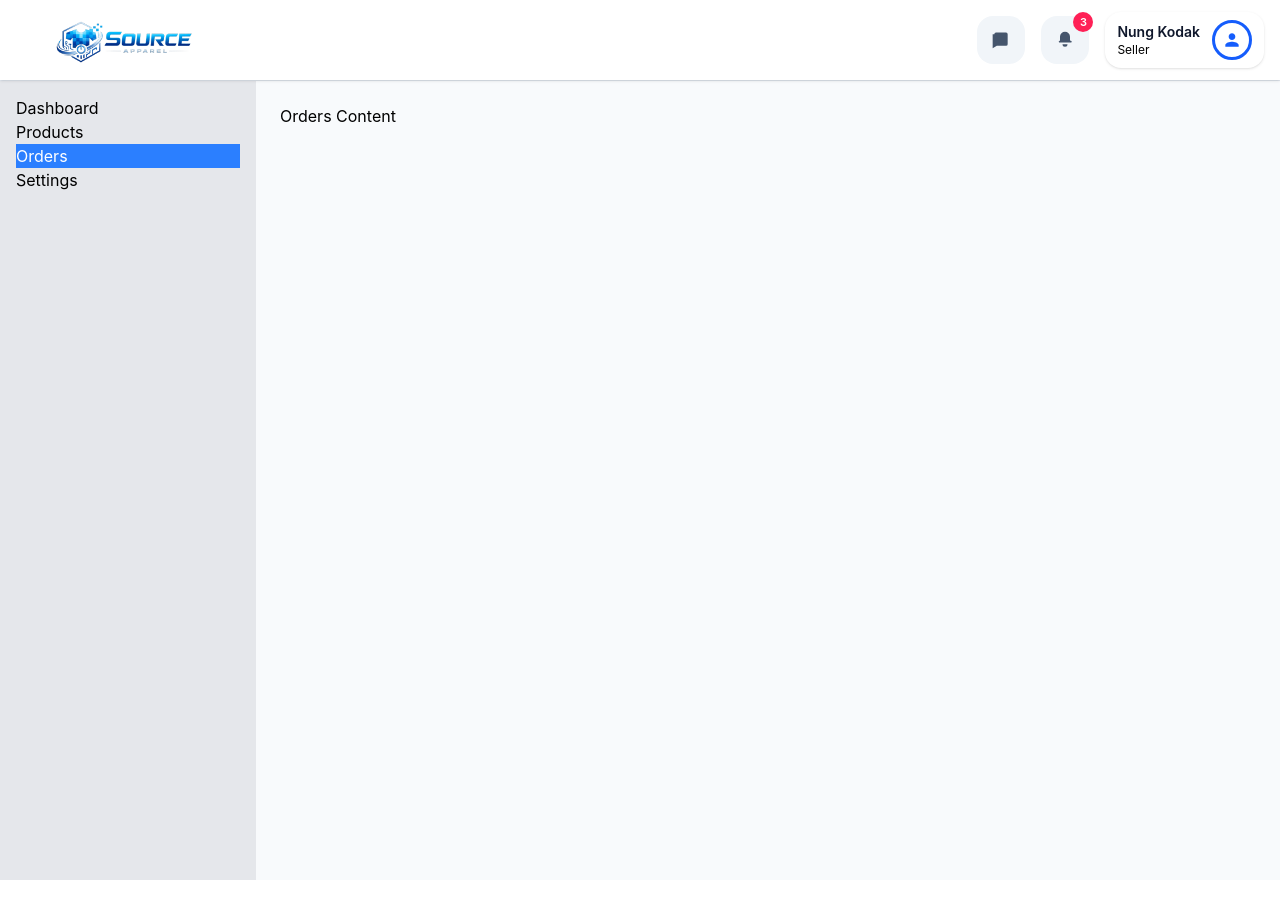
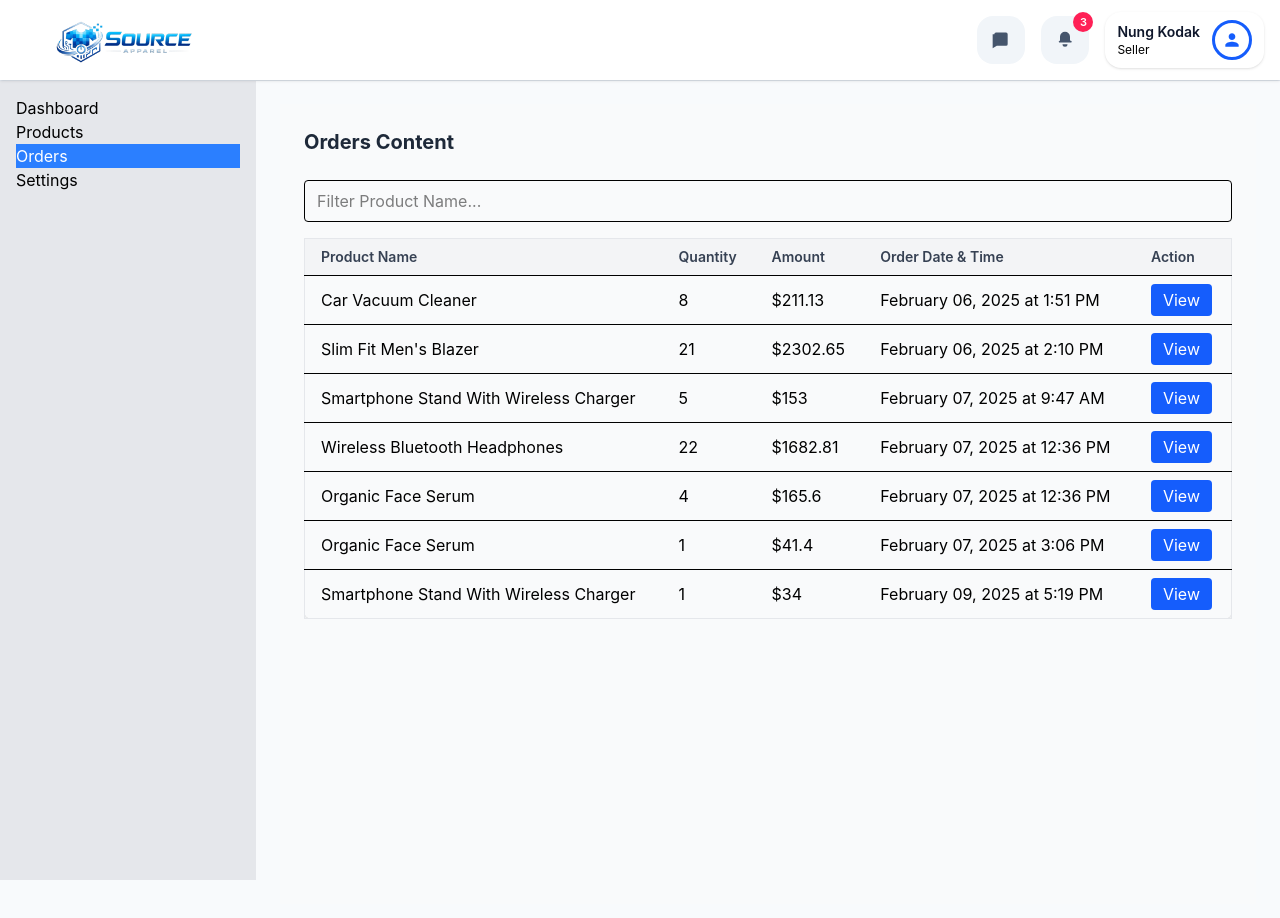
Before and after one commit to Tobikun11-Arch/e-commerce, a React (Vite) app: page / in a window 1280 px wide. Both pictures are taken after a click on the item "Orders". Shown: the top 918 px of the page. Before the commit the page ends 880 px from the top, so only its background shows below. Built offline with nearby package versions, Linux system fonts and the light colour scheme.

Commit message:
update orders feature

```diff
--- a/src/App.jsx
+++ b/src/App.jsx
@@ -2,6 +2,7 @@ import { useState } from "react"
 import Header from "./components/layout/Header"
 import Sidebar from "./components/layout/Sidebar"
 import ProductsPage from "./components/products/ProductsPage"
+import OrdersPage from "./components/orders/OrdersPage"
 
 export default function App() {
   const [activeItem, setActiveItem] = useState("Dashboard")
@@ -17,7 +18,7 @@ export default function App() {
         <main className="flex-1 p-6">
           {activeItem === "Dashboard" && <div>Dashboard Content</div>}
           {activeItem === "Products" && <ProductsPage />}
-          {activeItem === "Orders" && <div>Orders Content</div>}
+          {activeItem === "Orders" && <OrdersPage />}
           {activeItem === "Settings" && <div>Settings Content</div>}
         </main>
       </div>
--- /dev/null
+++ b/src/components/orders/OrderTable.jsx
@@ -0,0 +1,56 @@
+import React from "react";
+
+export default function OrderTable({ orders, onView, searchTerm, onSearch }) {
+  const filteredOrders = orders.filter(order =>
+    order.productName.toLowerCase().includes(searchTerm.toLowerCase())
+  );
+
+  return (
+    <div>
+      {/* Search bar */}
+      <input
+        type="text"
+        placeholder="Filter Product Name..."
+        value={searchTerm}
+        onChange={(e) => onSearch(e.target.value)}
+        className="border px-3 py-2 rounded w-full mb-4 focus:outline-none focus:ring-2 focus:ring-blue-500"
+      />
+
+      {filteredOrders.length === 0 ? (
+        <p className="text-gray-500">No matching orders found.</p>
+      ) : (
+        <div className="overflow-x-auto">
+          <table className="min-w-full border border-gray-200 rounded-lg shadow-sm">
+            <thead className="bg-gray-100">
+              <tr>
+                <th className="px-4 py-2 text-left text-sm font-semibold text-gray-700">Product Name</th>
+                <th className="px-4 py-2 text-left text-sm font-semibold text-gray-700">Quantity</th>
+                <th className="px-4 py-2 text-left text-sm font-semibold text-gray-700">Amount</th>
+                <th className="px-4 py-2 text-left text-sm font-semibold text-gray-700">Order Date & Time</th>
+                <th className="px-4 py-2 text-left text-sm font-semibold text-gray-700">Action</th>
+              </tr>
+            </thead>
+            <tbody>
+              {filteredOrders.map((order, index) => (
+                <tr key={index} className="border-t hover:bg-gray-50">
+                  <td className="px-4 py-2">{order.productName}</td>
+                  <td className="px-4 py-2">{order.quantity}</td>
+                  <td className="px-4 py-2">${order.amount}</td>
+                  <td className="px-4 py-2">{order.dateTime}</td>
+                  <td className="px-4 py-2">
+                    <button
+                      onClick={() => onView(order)}
+                      className="bg-blue-600 text-white px-3 py-1 rounded hover:bg-blue-700 transition"
+                    >
+                      View
+                    </button>
+                  </td>
+                </tr>
+              ))}
+            </tbody>
+          </table>
+        </div>
+      )}
+    </div>
+  );
+}
--- a/src/components/orders/OrdersPage.jsx
+++ b/src/components/orders/OrdersPage.jsx
@@ -1,72 +1,34 @@
-import React, { useState } from 'react';
-import OrderTable from './OrderTable';
+import React, { useState } from "react";
+import OrderTable from "./OrderTable";
 
-const OrdersPage = () => {
-  const data7Days = {
-    revenue: "₱45,200",
-    totalOrders: 124,
-    ordersList: [
-      { id: "ORD-001", product: "Wireless Earbuds", customer: "Juan Dela Cruz", total: "₱1,200", status: "Shipped" },
-      { id: "ORD-002", product: "Mechanical Keyboard", customer: "Maria Clara", total: "₱3,500", status: "Processing" },
-      { id: "ORD-003", product: "Gaming Mouse", customer: "Jose Rizal", total: "₱1,800", status: "Delivered" }
-    ]
+const dummyOrders = [
+  { productName: "Car Vacuum Cleaner", quantity: 8, amount: 211.13, dateTime: "February 06, 2025 at 1:51 PM" },
+  { productName: "Slim Fit Men's Blazer", quantity: 21, amount: 2302.65, dateTime: "February 06, 2025 at 2:10 PM" },
+  { productName: "Smartphone Stand With Wireless Charger", quantity: 5, amount: 153.0, dateTime: "February 07, 2025 at 9:47 AM" },
+  { productName: "Wireless Bluetooth Headphones", quantity: 22, amount: 1682.81, dateTime: "February 07, 2025 at 12:36 PM" },
+  { productName: "Organic Face Serum", quantity: 4, amount: 165.60, dateTime: "February 07, 2025 at 12:36 PM" },
+  { productName: "Organic Face Serum", quantity: 1, amount: 41.40, dateTime: "February 07, 2025 at 3:06 PM" },
+  { productName: "Smartphone Stand With Wireless Charger", quantity: 1, amount: 34.0, dateTime: "February 09, 2025 at 5:19 PM" },
+];
+
+export default function OrdersPage() {
+  const [searchTerm, setSearchTerm] = useState("");
+
+  const handleViewDetails = (order) => {
+    alert(`Viewing details for: ${order.productName}`);
+    console.log(order);
   };
 
-  const data30Days = {
-    revenue: "₱180,500",
-    totalOrders: 512,
-    ordersList: [
-      { id: "ORD-099", product: "Smart TV  50-inch", customer: "Andres Bonifacio", total: "₱25,000", status: "Delivered" },
-      { id: "ORD-100", product: "Laptop Stand", customer: "Emilio Aguinaldo", total: "₱850", status: "Cancelled" },
+  return (
+    <div className="min-h-screen bg-gray-50 p-6">
+      <h2 className="text-xl font-bold text-gray-800 mb-6">Orders Content</h2>
 
-    ]
-  };
-
-  const [timeRange, setTimeRange] = useState('7days');
-
-  const handleToggleData = (range) => {
-    setTimeRange(range);
-    console.log(`UI Update: Switched dashboard view to ${range}`);
-  };
-
-  const currentData = timeRange === '7days' ? data7Days : data30Days;
-
-  return (
-    <div style={{ padding: '20px', fontFamily: 'Inter, Arial, sans-serif', backgroundColor: '#f4f7f6', minHeight: '100vh' }}>
-      <h1 style={{ color: '#333' }}>Store Overview</h1>
-      <p style={{ color: '#666', marginTop: '-10px' }}>E-Commerce UI Blueprint</p>
-
-
-      <div style={{ marginBottom: '20px' }}>
-        <button
-          onClick={() => handleToggleData('7days')}
-          style={{ padding: '8px 16px', marginRight: '10px', backgroundColor: timeRange === '7days' ? '#007bff' : '#ccc', color: 'white', border: 'none', borderRadius: '4px', cursor: 'pointer' }}
-        >
-          Last 7 Days
-        </button>
-        <button
-          onClick={() => handleToggleData('30days')}
-          style={{ padding: '8px 16px', backgroundColor: timeRange === '30days' ? '#007bff' : '#ccc', color: 'white', border: 'none', borderRadius: '4px', cursor: 'pointer' }}
-        >
-          Last 30 Days
-        </button>
-      </div>
-
-
-      <div style={{ display: 'flex', gap: '20px', marginBottom: '30px' }}>
-        <div style={{ padding: '20px', backgroundColor: 'white', borderRadius: '8px', boxShadow: '0 2px 4px rgba(0,0,0,0.1)', flex: 1 }}>
-          <h3 style={{ margin: 0, color: '#888', fontSize: '14px' }}>Total Revenue</h3>
-          <p style={{ fontSize: '24px', fontWeight: 'bold', margin: '10px 0 0 0' }}>{currentData.revenue}</p>
-        </div>
-        <div style={{ padding: '20px', backgroundColor: 'white', borderRadius: '8px', boxShadow: '0 2px 4px rgba(0,0,0,0.1)', flex: 1 }}>
-          <h3 style={{ margin: 0, color: '#888', fontSize: '14px' }}>Total Orders</h3>
-          <p style={{ fontSize: '24px', fontWeight: 'bold', margin: '10px 0 0 0' }}>{currentData.totalOrders}</p>
-        </div>
-      </div>
-
-      <OrderTable orders={currentData.ordersList} />
+      <OrderTable
+        orders={dummyOrders}
+        onView={handleViewDetails}
+        searchTerm={searchTerm}
+        onSearch={setSearchTerm}
+      />
     </div>
   );
-};
-
-export default OrdersPage;
+}
```
